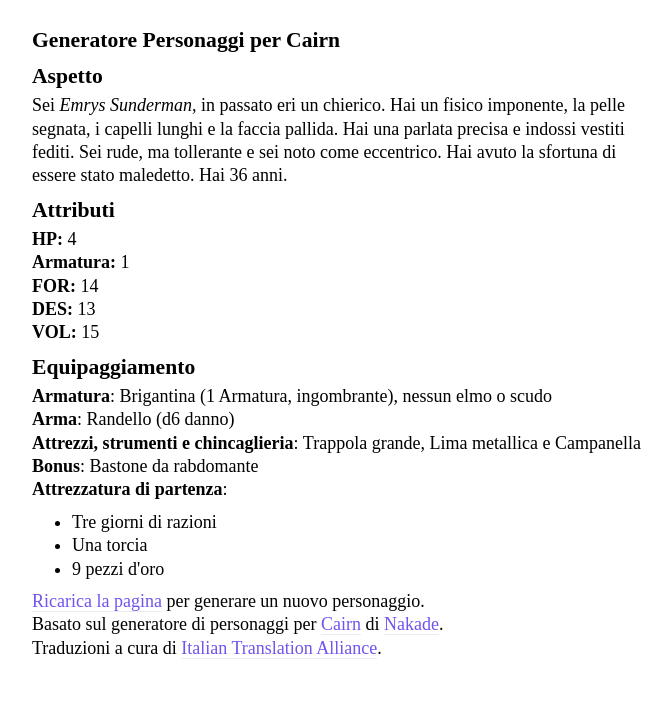
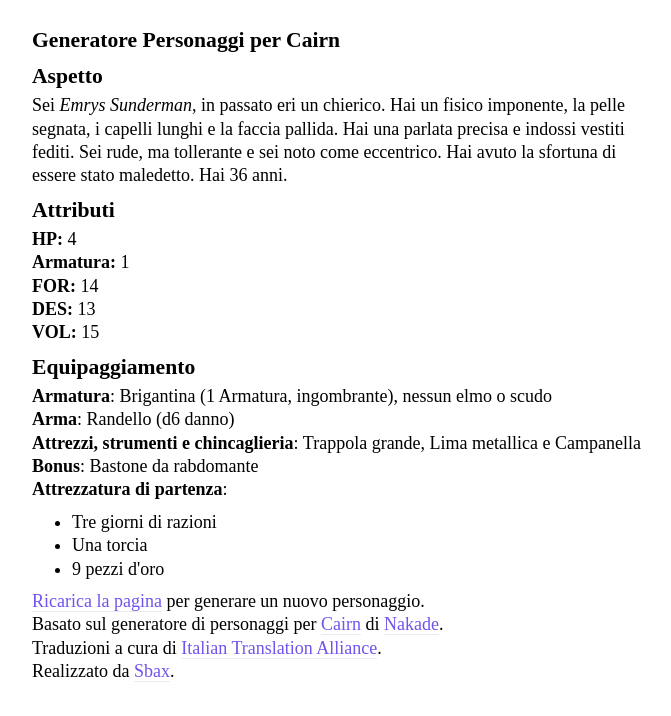
Before and after one commit to Sbax/cairn-character-generator-it, a React (Create React App) app: page / in a window 1280 px wide. Shown: the top 716 px of the page, without its empty margins (293-964 px from the left). Built offline with nearby package versions, Linux system fonts and the light colour scheme.

Commit message:
Added attribution

```diff
--- a/src/App.js
+++ b/src/App.js
@@ -83,6 +83,9 @@ function App() {
         </a>
         .
       </p>
+      <p>
+        Realizzato da <a href="https://mb.maletta.space/">Sbax</a>.
+      </p>
     </main>
   );
 }
```
